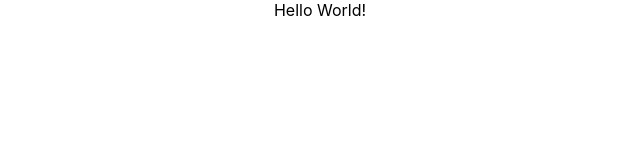
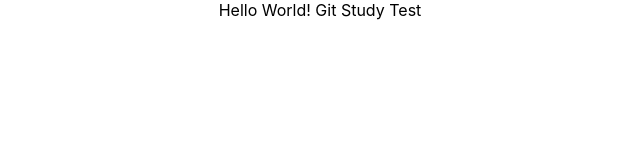
Before and after one commit to rlehd856/nomal_poject, a JavaScript app: page / in a window 1280 px wide. Shown: the top 160 px of the page, without its empty margins (320-960 px from the left). Built offline with nearby package versions, Linux system fonts and the light colour scheme.

Commit message:
2023/09/20

```diff
--- a/src/App.js
+++ b/src/App.js
@@ -1,11 +1,7 @@
-import './App.css';
+import "./App.css";
 
 function App() {
-  return (
-    <div className="App">
-      Hello World!
-    </div>
-  );
+  return <div className="App">Hello World! Git Study Test</div>;
 }
 
 export default App;
```
Also changed, not shown: src/index.js (line endings or trailing spaces).
